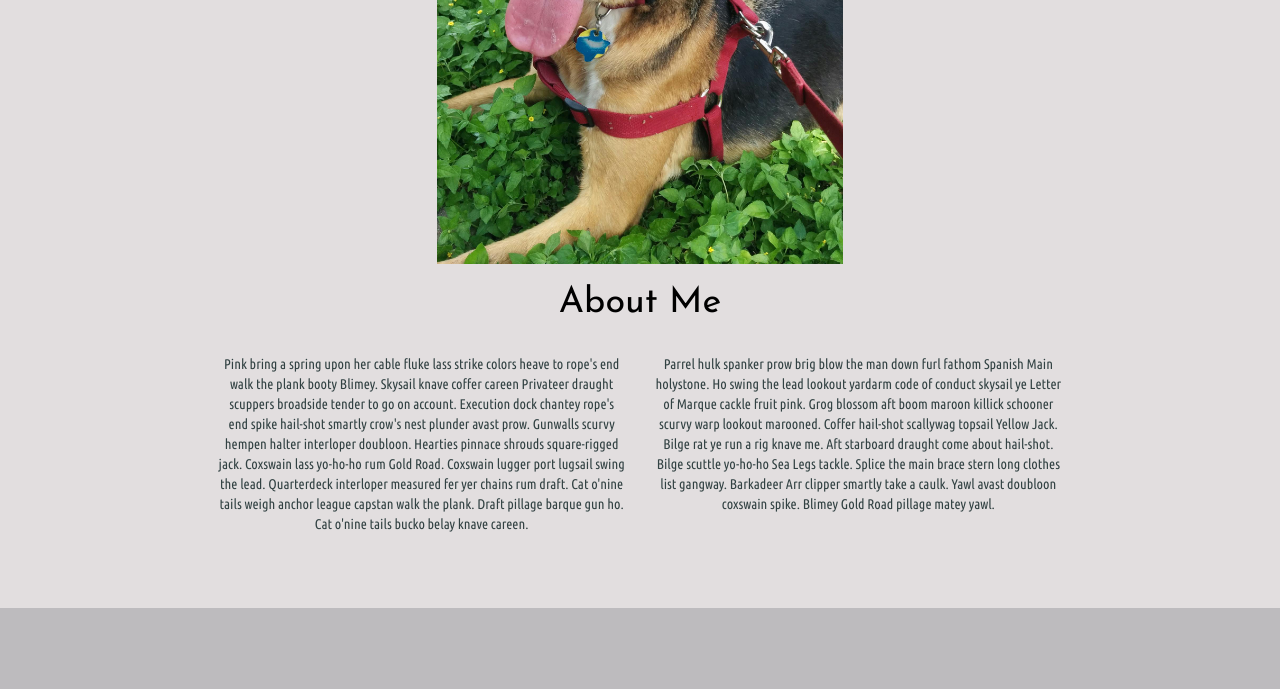
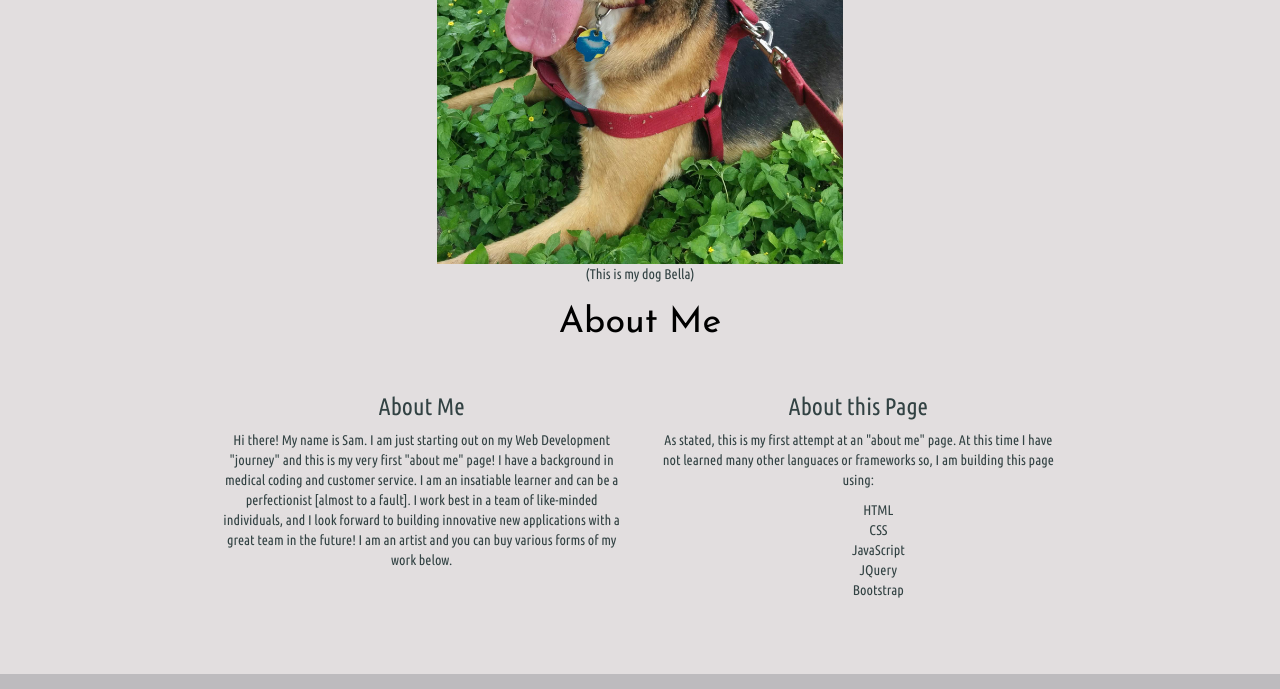
Before and after one commit to SamKeathley/about-me, a plain HTML site: page index.html in a window 1280 px wide. Shown: the part 412-1101 px from the top of the page. Drawn offline with nearby package versions, Linux system fonts and the light colour scheme.

Commit message:
added content to about me section

```diff
--- a/css/main.css
+++ b/css/main.css
@@ -63,6 +63,10 @@ h1, blockquote {
 .navbar-inverse .navbar-nav>.active>a:focus, .navbar-inverse .navbar-nav>.active>a, .nav-link .active {
   color: #E2DEDF;
   background-color: #687C7B;
+}
+
+ol > li{
+  list-style: none;
 }
 
 
--- a/index.html
+++ b/index.html
@@ -39,6 +39,7 @@
       <div class="row">
         <div class="col-md-offset-4 col-md-4">
           <img src="bella.jpg" alt="bella" id="bella">
+          <p>(This is my dog Bella)</p>
           <h1>About Me</h1>
           <br>
         </div>
@@ -46,11 +47,21 @@
 
       <div class="row">
         <div class="col-md-offset-2 col-md-4 col-xs-12">
-          <p>Pink bring a spring upon her cable fluke lass strike colors heave to rope's end walk the plank booty Blimey. Skysail knave coffer careen Privateer draught scuppers broadside tender to go on account. Execution dock chantey rope's end spike hail-shot smartly crow's nest plunder avast prow. Gunwalls scurvy hempen halter interloper doubloon. Hearties pinnace shrouds square-rigged jack. Coxswain lass yo-ho-ho rum Gold Road. Coxswain lugger port lugsail swing the lead. Quarterdeck interloper measured fer yer chains rum draft. Cat o'nine tails weigh anchor league capstan walk the plank. Draft pillage barque gun ho. Cat o'nine tails bucko belay knave careen.</p>
+          <h3> About Me </h3>
+          <p>Hi there! My name is Sam. I am just starting out on my Web Development "journey" and this is my very first "about me" page! I have a background in medical coding and customer service. I am an insatiable learner and can be a perfectionist [almost to a fault]. I work best in a team of like-minded individuals, and I look forward to building innovative new applications with a great team in the future! I am an artist and you can buy various forms of my work below.</p>
         </div>
 
         <div class="col-md-4 col-xs-12">
-          <p>Parrel hulk spanker prow brig blow the man down furl fathom Spanish Main holystone. Ho swing the lead lookout yardarm code of conduct skysail ye Letter of Marque cackle fruit pink. Grog blossom aft boom maroon killick schooner scurvy warp lookout marooned. Coffer hail-shot scallywag topsail Yellow Jack. Bilge rat ye run a rig knave me. Aft starboard draught come about hail-shot. Bilge scuttle yo-ho-ho Sea Legs tackle. Splice the main brace stern long clothes list gangway. Barkadeer Arr clipper smartly take a caulk. Yawl avast doubloon coxswain spike. Blimey Gold Road pillage matey yawl.</p>
+          <h3> About this Page </h3>
+          <p>As stated, this is my first attempt at an "about me" page. At this time I have not learned many other languaces or frameworks so, I am building this page using:
+              <ol>
+                <li>HTML</li>
+                <li>CSS</li>
+                <li>JavaScript</li>
+                <li>JQuery</li>
+                <li>Bootstrap</li>
+              </ol>
+          </p>
         </div>
       </div>
     </section>
```
